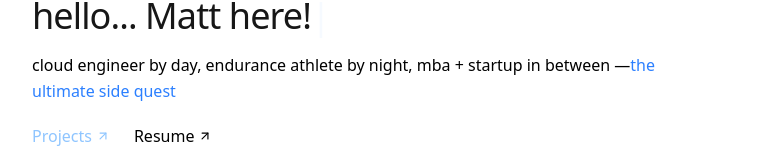
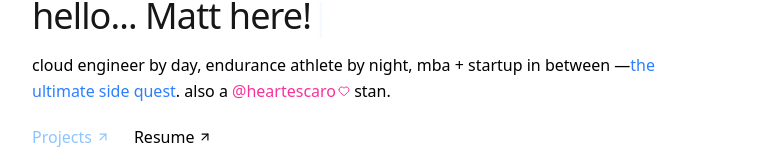
Before and after one commit to mattenarle10/matt-portfolio-v2, a Next.js app: page / in a window 1280 px wide. Shown: the part 132-300 px from the top of the page, without its empty margins (256-1021 px from the left). Built offline with nearby package versions, Linux system fonts and the light colour scheme; no server answers.

Commit message:
feat: added social ref to heart's ig

```diff
--- a/src/components/home/hello.tsx
+++ b/src/components/home/hello.tsx
@@ -1,7 +1,7 @@
 'use client'
 import React, { useState, useEffect } from 'react';
 import { motion } from 'framer-motion';
-import { ArrowUpRight } from 'lucide-react';
+import { ArrowUpRight, Heart } from 'lucide-react';
 
 const Hello = () => {
   const [text, setText] = useState('');
@@ -38,7 +38,14 @@ const Hello = () => {
           transition={{ delay: 1.8, duration: 0.8 }}
           className="text-base md:text-md text-black dark:text-gray-300 mb-4 leading-relaxed font-light">
           cloud engineer by day, endurance athlete by night, mba + startup in between —
-          <span className="text-blue-500 dark:text-blue-400">the ultimate side quest</span>
+          <span className="text-blue-500 dark:text-blue-400">the ultimate side quest</span>. also a <a
+            href="https://www.instagram.com/heartescaro/"
+            className="text-pink-500 hover:text-pink-600 dark:text-pink-400 dark:hover:text-pink-300 inline-flex items-center gap-0.5 border-b border-transparent hover:border-pink-500 dark:hover:border-pink-400 transition-colors duration-200"
+            target="_blank"
+            rel="noopener noreferrer"
+          >
+            @heartescaro <Heart className="w-3 h-3 inline" />
+          </a> stan.
         </motion.p>
 
         <motion.div
@@ -69,6 +76,7 @@ const Hello = () => {
             Resume
             <ArrowUpRight className="w-3.5 h-3.5" />
           </motion.a>
+
         </motion.div>
       </div>
     </section>
```
